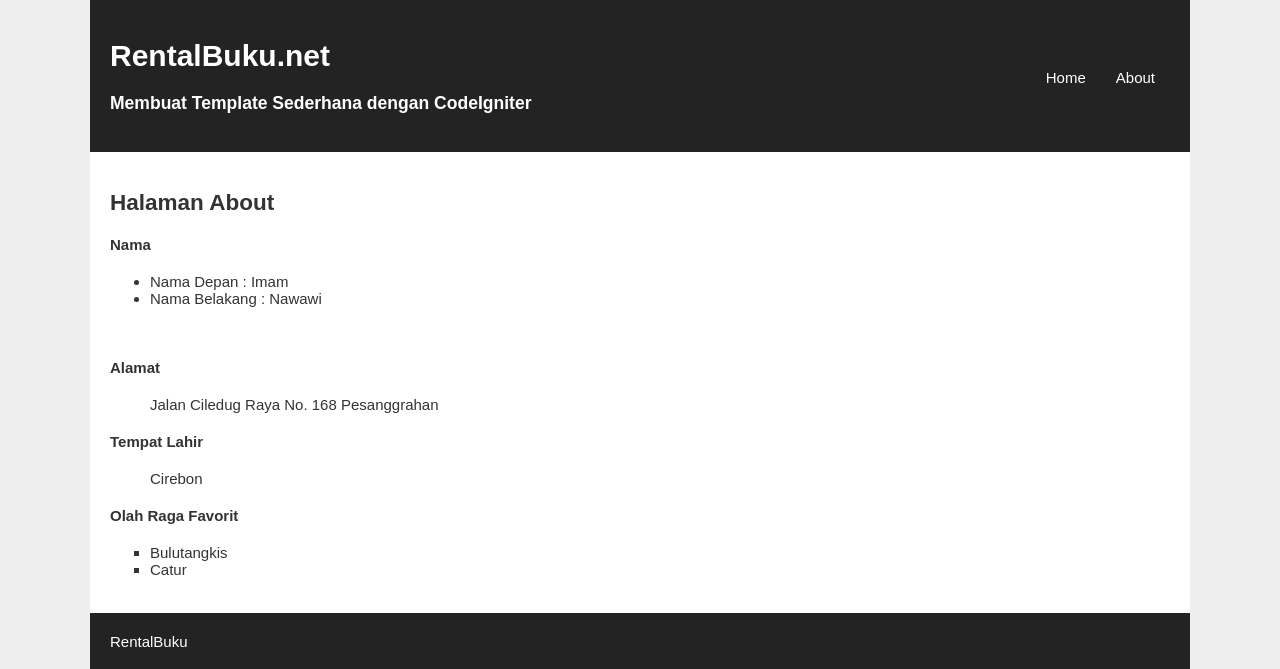
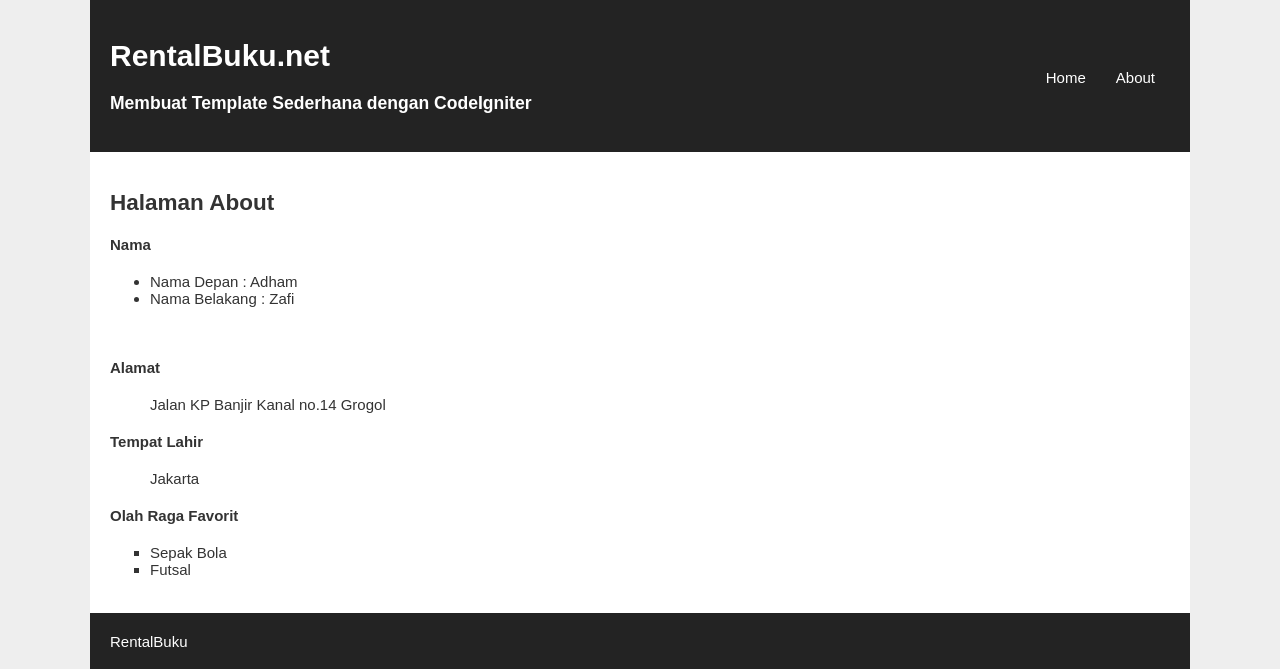
Before and after one commit to adhamzafi/Tugas-Pertemuan-2, a CodeIgniter app: page /pustaka-booking/index.php/web/about in a window 1280 px wide. Shown: the part 21-690 px from the top of the page. Run offline with CodeIgniter, Linux system fonts and the light colour scheme.

Commit message:
Revisi Tugas Pertemuan 3

```diff
--- a/application/views/v_about.php
+++ b/application/views/v_about.php
@@ -2,22 +2,22 @@
     <h1><?php echo $judul ?></h1>
     <h4>Nama</h4>
     <ul type="disc">
-        <li>Nama Depan : Imam</li>
-        <li>Nama Belakang : Nawawi</li>
+        <li>Nama Depan : Adham </li>
+        <li>Nama Belakang : Zafi</li>
     </ul>
     <br>
     <h4>Alamat</h4>
     <ul type="none">
-        <li> Jalan Ciledug Raya No. 168 Pesanggrahan</li>
+        <li> Jalan KP Banjir Kanal no.14 Grogol</li>
     </ul>
 
     <h4>Tempat Lahir</h4>
     <ul type="none">
-        <li>Cirebon</li>
+        <li>Jakarta</li>
     </ul>
     <h4>Olah Raga Favorit</h4>
     <ul type="square">
-        <li>Bulutangkis</li>
-        <li>Catur</li>
+        <li>Sepak Bola</li>
+        <li>Futsal</li>
     </ul>
 </section>
```
